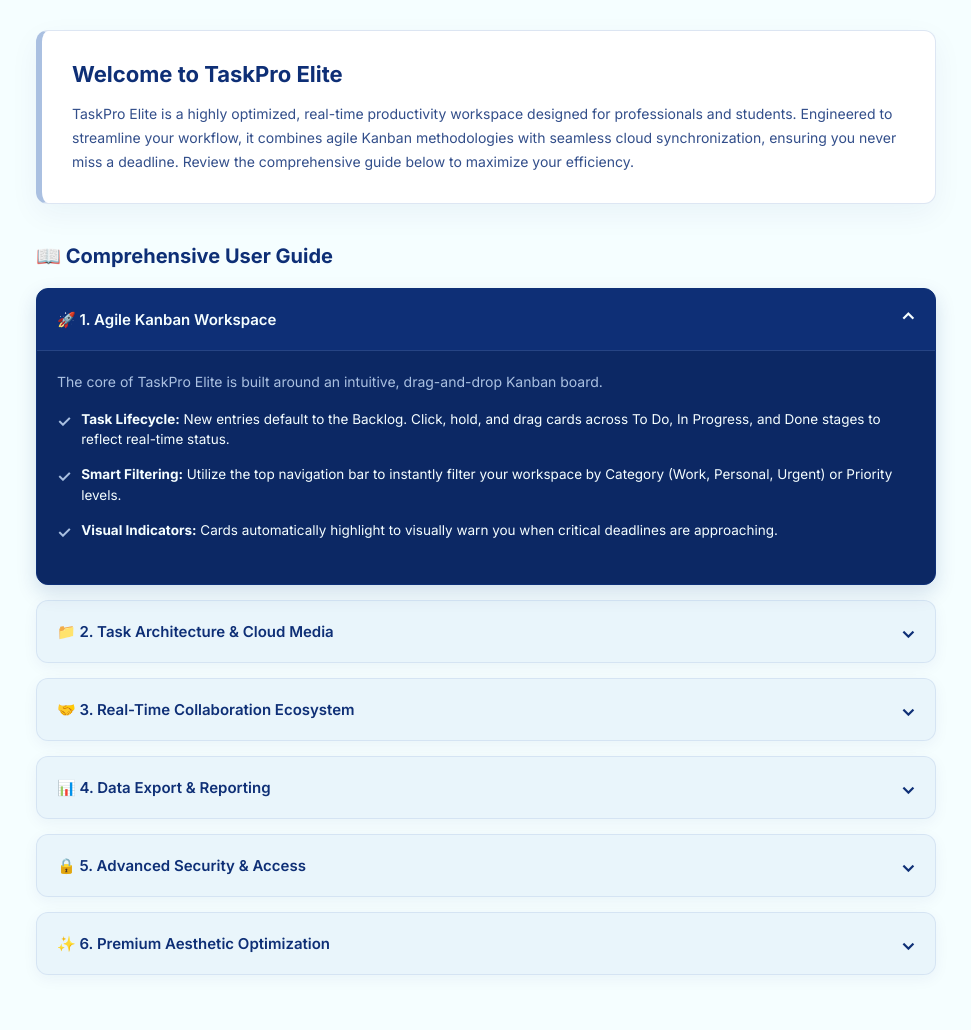
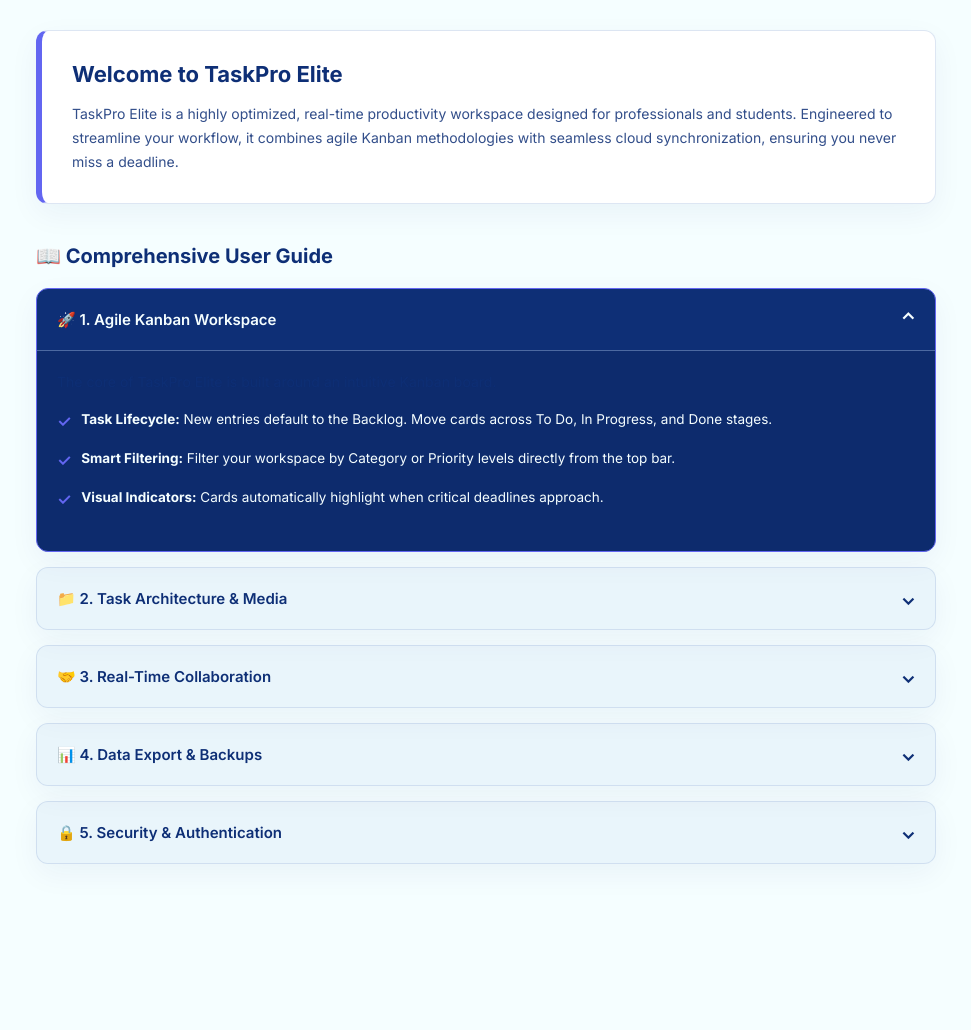
Before and after one commit to bhishmak529-sys/my-task-app, a Flask app: page /about in a window 1280 px wide. Shown: the part 79-1109 px from the top of the page, without its empty margins (154-1125 px from the left). After the commit the page ends 943 px from the top, so only its background shows below. Run offline with Flask 3, Linux system fonts and the light colour scheme.

Commit message:
Update about.html

```diff
--- a/templates/about.html
+++ b/templates/about.html
@@ -5,22 +5,53 @@
     <meta name="viewport" content="width=device-width, initial-scale=1.0">
     <title>Platform Documentation - TaskPro Elite</title>
     <link href="https://fonts.googleapis.com/css2?family=Inter:wght@400;500;600;700&display=swap" rel="stylesheet">
+
+    <!-- Auto-detect saved theme from Home page -->
+    <script>
+        const currentTheme = localStorage.getItem('taskpro_theme') || 'light';
+        document.documentElement.setAttribute('data-theme', currentTheme);
+    </script>
+
     <style>
-        /* 🎨 LIGHT NAUTICAL PALETTE */
         :root {
-            --c-white: #F5FEFF;
-            --c-blue-light: #AAC0E1;
-            --c-blue-dark: #0E2F76;
+            --bg-body: #F5FEFF;
+            --bg-card: #FFFFFF;
+            --bg-accordion: rgba(170, 192, 225, 0.15);
+            --bg-accordion-hover: rgba(170, 192, 225, 0.25);
+            --border-subtle: rgba(170, 192, 225, 0.4);
+            --text-primary: #0E2F76;
+            --text-secondary: rgba(14, 47, 118, 0.85);
+            --accent-btn: #AAC0E1;
+            --accent-btn-text: #0E2F76;
+            --accordion-active-bg: #0E2F76;
+            --accordion-active-text: #F5FEFF;
+            --card-shadow: 0 10px 30px rgba(14, 47, 118, 0.05);
+        }
+
+        [data-theme="dark"] {
+            --bg-body: #0B0F19;
+            --bg-card: #111827;
+            --bg-accordion: rgba(255, 255, 255, 0.03);
+            --bg-accordion-hover: rgba(255, 255, 255, 0.06);
+            --border-subtle: rgba(255, 255, 255, 0.08);
+            --text-primary: #F3F4F6;
+            --text-secondary: #9CA3AF;
+            --accent-btn: #1F2937;
+            --accent-btn-text: #F3F4F6;
+            --accordion-active-bg: #1F2937;
+            --accordion-active-text: #FFFFFF;
+            --card-shadow: 0 20px 35px -10px rgba(0, 0, 0, 0.5);
         }
 
         body {
-            background-color: var(--c-white);
-            color: var(--c-blue-dark);
+            background-color: var(--bg-body);
+            color: var(--text-primary);
             font-family: 'Inter', sans-serif;
             margin: 0;
             padding: 40px 20px;
             display: flex;
             justify-content: center;
+            transition: background-color 0.3s ease, color 0.3s ease;
         }
 
         .container {
@@ -39,38 +70,37 @@
             margin: 0;
             font-size: 28px;
             font-weight: 700;
-            color: var(--c-blue-dark);
+            color: var(--text-primary);
         }
 
         .back-btn {
-            background-color: var(--c-blue-light);
-            color: var(--c-blue-dark);
+            background-color: var(--accent-btn);
+            color: var(--accent-btn-text);
             padding: 10px 20px;
             border-radius: 8px;
             text-decoration: none;
             font-weight: 600;
             font-size: 14px;
             transition: 0.3s;
-            border: 1px solid transparent;
+            border: 1px solid var(--border-subtle);
         }
 
         .back-btn:hover {
-            background-color: var(--c-blue-dark);
-            color: var(--c-white);
+            opacity: 0.85;
         }
 
         .welcome-card {
-            background: #FFFFFF;
-            border: 1px solid rgba(170, 192, 225, 0.4);
-            border-left: 6px solid var(--c-blue-light);
+            background: var(--bg-card);
+            border: 1px solid var(--border-subtle);
+            border-left: 6px solid #6366F1;
             border-radius: 12px;
             padding: 30px;
             margin-bottom: 40px;
-            box-shadow: 0 10px 30px rgba(14, 47, 118, 0.05);
+            box-shadow: var(--card-shadow);
         }
 
         .welcome-card h2 {
-            color: var(--c-blue-dark);
+            color: var(--text-primary);
             font-size: 22px;
             margin-top: 0;
             margin-bottom: 15px;
@@ -78,7 +108,7 @@
 
         .welcome-card p {
             line-height: 1.7;
-            color: rgba(14, 47, 118, 0.85);
+            color: var(--text-secondary);
             font-size: 14px;
             margin: 0;
         }
@@ -90,24 +120,22 @@
             display: flex;
             align-items: center;
             gap: 10px;
-            color: var(--c-blue-dark);
+            color: var(--text-primary);
         }
 
-        /* 🌟 UPGRADED SMOOTH ACCORDION STYLES 🌟 */
         .accordion-item {
             margin-bottom: 15px;
             border-radius: 12px;
             overflow: hidden;
-            box-shadow: 0 4px 15px rgba(14, 47, 118, 0.05);
-            border: 1px solid rgba(170, 192, 225, 0.3);
-            background: rgba(170, 192, 225, 0.15);
+            box-shadow: var(--card-shadow);
+            border: 1px solid var(--border-subtle);
+            background: var(--bg-accordion);
             transition: background 0.3s ease, border-color 0.3s ease, box-shadow 0.3s ease;
         }
 
         .accordion-item.active {
-            background: var(--c-blue-dark);
-            box-shadow: 0 8px 20px rgba(14, 47, 118, 0.15);
-            border-color: var(--c-blue-dark);
+            background: var(--accordion-active-bg);
+            border-color: #6366F1;
         }
 
         .accordion-header {
@@ -118,40 +146,38 @@
             align-items: center;
             gap: 15px;
             cursor: pointer;
-            color: var(--c-blue-dark);
+            color: var(--text-primary);
             transition: color 0.3s ease, background 0.3s ease;
             user-select: none;
         }
 
         .accordion-header:hover {
-            background: rgba(170, 192, 225, 0.2);
+            background: var(--bg-accordion-hover);
         }
 
         .accordion-item.active .accordion-header {
-            color: var(--c-white);
+            color: var(--accordion-active-text);
             background: transparent;
-            border-bottom: 1px solid rgba(245, 254, 255, 0.1);
+            border-bottom: 1px solid var(--border-subtle);
         }
 
-        /* The Secret to Smooth Sliding */
         .accordion-content {
             max-height: 0;
             opacity: 0;
             overflow: hidden;
-            padding: 0 20px; /* Zero vertical padding when closed */
-            background: rgba(0, 0, 0, 0.15);
+            padding: 0 20px;
+            background: rgba(0, 0, 0, 0.08);
             transition: max-height 0.4s ease-in-out, opacity 0.4s ease-in-out, padding 0.4s ease-in-out;
         }
 
-        /* When active, expand height and opacity */
         .accordion-item.active .accordion-content {
-            max-height: 800px; /* Large enough to hold the content */
+            max-height: 800px;
             opacity: 1;
-            padding: 20px 20px 25px 20px; /* Restore vertical padding */
+            padding: 20px 20px 25px 20px;
         }
 
         .accordion-content p {
-            color: var(--c-blue-light);
+            color: var(--text-secondary);
             margin-top: 0;
             line-height: 1.6;
             font-size: 14px;
@@ -159,8 +185,21 @@
         }
 
         .check-list { list-style: none; padding: 0; margin: 0; }
-        .check-list li { color: var(--c-white); margin-bottom: 15px; font-size: 13.5px; display: flex; align-items: flex-start; gap: 10px; line-height: 1.5; }
-        .check-list li span { color: var(--c-blue-light); font-weight: bold; font-size: 16px; }
+        .check-list li {
+            color: var(--text-primary);
+            margin-bottom: 15px;
+            font-size: 13.5px;
+            display: flex;
+            align-items: flex-start;
+            gap: 10px;
+            line-height: 1.5;
+        }
+
+        .accordion-item.active .check-list li {
+            color: var(--accordion-active-text);
+        }
+
+        .check-list li span { color: #6366F1; font-weight: bold; font-size: 16px; }
 
         .toggle-icon {
             margin-left: auto;
@@ -181,120 +220,96 @@
 
         <div class="welcome-card">
             <h2>Welcome to TaskPro Elite</h2>
-            <p>TaskPro Elite is a highly optimized, real-time productivity workspace designed for professionals and students. Engineered to streamline your workflow, it combines agile Kanban methodologies with seamless cloud synchronization, ensuring you never miss a deadline. Review the comprehensive guide below to maximize your efficiency.</p>
+            <p>TaskPro Elite is a highly optimized, real-time productivity workspace designed for professionals and students. Engineered to streamline your workflow, it combines agile Kanban methodologies with seamless cloud synchronization, ensuring you never miss a deadline.</p>
         </div>
 
         <div class="section-title">
             📖 Comprehensive User Guide
         </div>
 
-        <!-- ACCORDION ITEM 1 -->
         <div class="accordion-item active">
             <div class="accordion-header" onclick="toggleAccordion(this)">
                 🚀 1. Agile Kanban Workspace
                 <span class="toggle-icon">⌄</span>
             </div>
             <div class="accordion-content">
-                <p>The core of TaskPro Elite is built around an intuitive, drag-and-drop Kanban board.</p>
+                <p>The core of TaskPro Elite is built around an intuitive Kanban board.</p>
                 <ul class="check-list">
-                    <li><span>✓</span> <div><strong>Task Lifecycle:</strong> New entries default to the Backlog. Click, hold, and drag cards across To Do, In Progress, and Done stages to reflect real-time status.</div></li>
-                    <li><span>✓</span> <div><strong>Smart Filtering:</strong> Utilize the top navigation bar to instantly filter your workspace by Category (Work, Personal, Urgent) or Priority levels.</div></li>
-                    <li><span>✓</span> <div><strong>Visual Indicators:</strong> Cards automatically highlight to visually warn you when critical deadlines are approaching.</div></li>
+                    <li><span>✓</span> <div><strong>Task Lifecycle:</strong> New entries default to the Backlog. Move cards across To Do, In Progress, and Done stages.</div></li>
+                    <li><span>✓</span> <div><strong>Smart Filtering:</strong> Filter your workspace by Category or Priority levels directly from the top bar.</div></li>
+                    <li><span>✓</span> <div><strong>Visual Indicators:</strong> Cards automatically highlight when critical deadlines approach.</div></li>
                 </ul>
             </div>
         </div>
 
-        <!-- ACCORDION ITEM 2 -->
         <div class="accordion-item">
             <div class="accordion-header" onclick="toggleAccordion(this)">
-                📁 2. Task Architecture & Cloud Media
+                📁 2. Task Architecture & Media
                 <span class="toggle-icon">⌄</span>
             </div>
             <div class="accordion-content">
-                <p>Attach vital resources directly to your workflows.</p>
+                <p>Attach vital resources directly to your tasks.</p>
                 <ul class="check-list">
-                    <li><span>✓</span> <div><strong>File Attachments:</strong> Upload images, documents, and reference materials directly into task cards.</div></li>
-                    <li><span>✓</span> <div><strong>Horizontal Media Gallery:</strong> View your task images seamlessly through an optimized, sideways-scrolling image gallery right inside the modal.</div></li>
+                    <li><span>✓</span> <div><strong>File Attachments:</strong> Upload images and documents directly into task cards.</div></li>
+                    <li><span>✓</span> <div><strong>Horizontal Gallery:</strong> View attachments smoothly in a sideways-scrolling horizontal gallery.</div></li>
                 </ul>
             </div>
         </div>
 
-        <!-- ACCORDION ITEM 3 -->
         <div class="accordion-item">
             <div class="accordion-header" onclick="toggleAccordion(this)">
-                🤝 3. Real-Time Collaboration Ecosystem
+                🤝 3. Real-Time Collaboration
                 <span class="toggle-icon">⌄</span>
             </div>
             <div class="accordion-content">
-                <p>Work seamlessly with your team using high-speed WebSockets.</p>
+                <p>Work seamlessly with collaborators using high-speed WebSockets.</p>
                 <ul class="check-list">
-                    <li><span>✓</span> <div><strong>Live Task Movement:</strong> When a team member updates or moves a task, your screen syncs instantly without ever needing to refresh.</div></li>
-                    <li><span>✓</span> <div><strong>Live Chat Room:</strong> Click on any task to enter its dedicated discussion room and chat instantly with collaborators to keep ideas flowing.</div></li>
+                    <li><span>✓</span> <div><strong>Live Updates:</strong> Task movements sync instantly without refreshing the page.</div></li>
+                    <li><span>✓</span> <div><strong>Live Chat:</strong> Open any task to discuss details in a dedicated real-time chat room.</div></li>
                 </ul>
             </div>
         </div>
 
-        <!-- 🌟 BRAND NEW ITEM 4 🌟 -->
         <div class="accordion-item">
             <div class="accordion-header" onclick="toggleAccordion(this)">
-                📊 4. Data Export & Reporting
+                📊 4. Data Export & Backups
                 <span class="toggle-icon">⌄</span>
             </div>
             <div class="accordion-content">
-                <p>Generate professional reports instantly for offline access or record-keeping.</p>
+                <p>Generate reports instantly for offline access.</p>
                 <ul class="check-list">
-                    <li><span>✓</span> <div><strong>Dynamic PDF Export:</strong> Download a beautifully formatted, print-ready PDF report of your current board status with just one click.</div></li>
-                    <li><span>✓</span> <div><strong>CSV Backup:</strong> Export all your tasks and descriptions into an Excel/CSV format for deep data analysis or safekeeping.</div></li>
+                    <li><span>✓</span> <div><strong>PDF Export:</strong> Download a clean, print-ready PDF summary of your board.</div></li>
+                    <li><span>✓</span> <div><strong>CSV Backup:</strong> Export task data into spreadsheet formats anytime.</div></li>
                 </ul>
             </div>
         </div>
 
-        <!-- 🌟 BRAND NEW ITEM 5 🌟 -->
         <div class="accordion-item">
             <div class="accordion-header" onclick="toggleAccordion(this)">
-                🔒 5. Advanced Security & Access
+                🔒 5. Security & Authentication
                 <span class="toggle-icon">⌄</span>
             </div>
             <div class="accordion-content">
-                <p>Your workflow data is protected with enterprise-level security measures.</p>
+                <p>Modern authentication standards protect your workspace.</p>
                 <ul class="check-list">
-                    <li><span>✓</span> <div><strong>Google OAuth 2.0:</strong> Skip password creation entirely. Use secure, one-click sign-in via your existing Google Account.</div></li>
-                    <li><span>✓</span> <div><strong>Encrypted Passwords:</strong> For standard accounts, all passwords are salted and hashed using modern PBKDF2 encryption before hitting the database.</div></li>
+                    <li><span>✓</span> <div><strong>Google OAuth 2.0:</strong> One-click secure sign-in via verified Google accounts.</div></li>
+                    <li><span>✓</span> <div><strong>Hashed Passwords:</strong> Credentials are securely encrypted in the database.</div></li>
                 </ul>
             </div>
         </div>
-
-        <!-- 🌟 BRAND NEW ITEM 6 🌟 -->
-        <div class="accordion-item">
-            <div class="accordion-header" onclick="toggleAccordion(this)">
-                ✨ 6. Premium Aesthetic Optimization
-                <span class="toggle-icon">⌄</span>
-            </div>
-            <div class="accordion-content">
-                <p>A workspace should be a joy to look at. We crafted a UI that reduces eye strain.</p>
-                <ul class="check-list">
-                    <li><span>✓</span> <div><strong>Muted Elegance Theme:</strong> Enjoy a sophisticated color palette designed to look professional, calm, and perfectly balanced.</div></li>
-                    <li><span>✓</span> <div><strong>Creator's Calendar:</strong> View all your deadlines in a beautiful grid layout that syncs effortlessly with your main board.</div></li>
-                </ul>
-            </div>
-        </div>
-
     </div>
 
-    <!-- THE JAVASCRIPT ENGINE -->
     <script>
         function toggleAccordion(clickedHeader) {
             const currentItem = clickedHeader.parentElement;
             const allItems = document.querySelectorAll('.accordion-item');
 
-            // Close other items smoothly
             allItems.forEach(item => {
                 if (item !== currentItem) {
                     item.classList.remove('active');
                 }
             });
 
-            // Toggle the clicked one
             currentItem.classList.toggle('active');
         }
     </script>
```
